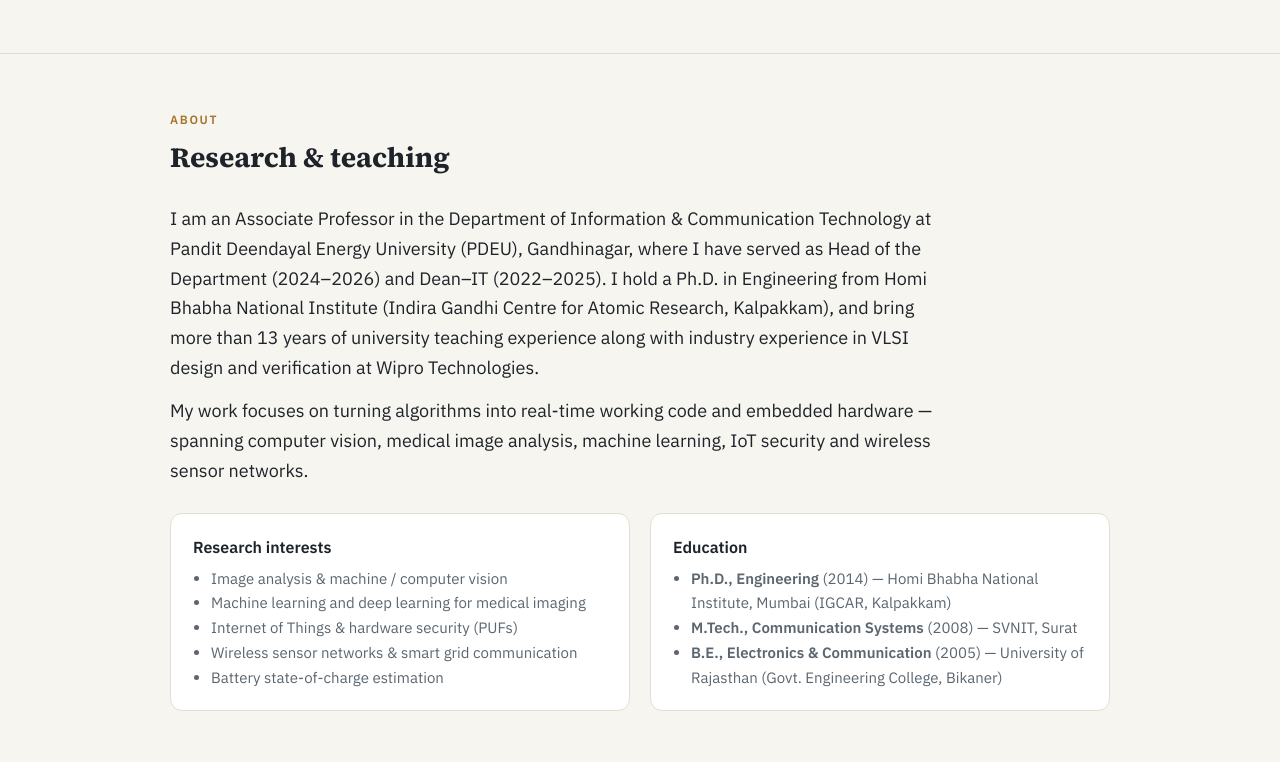
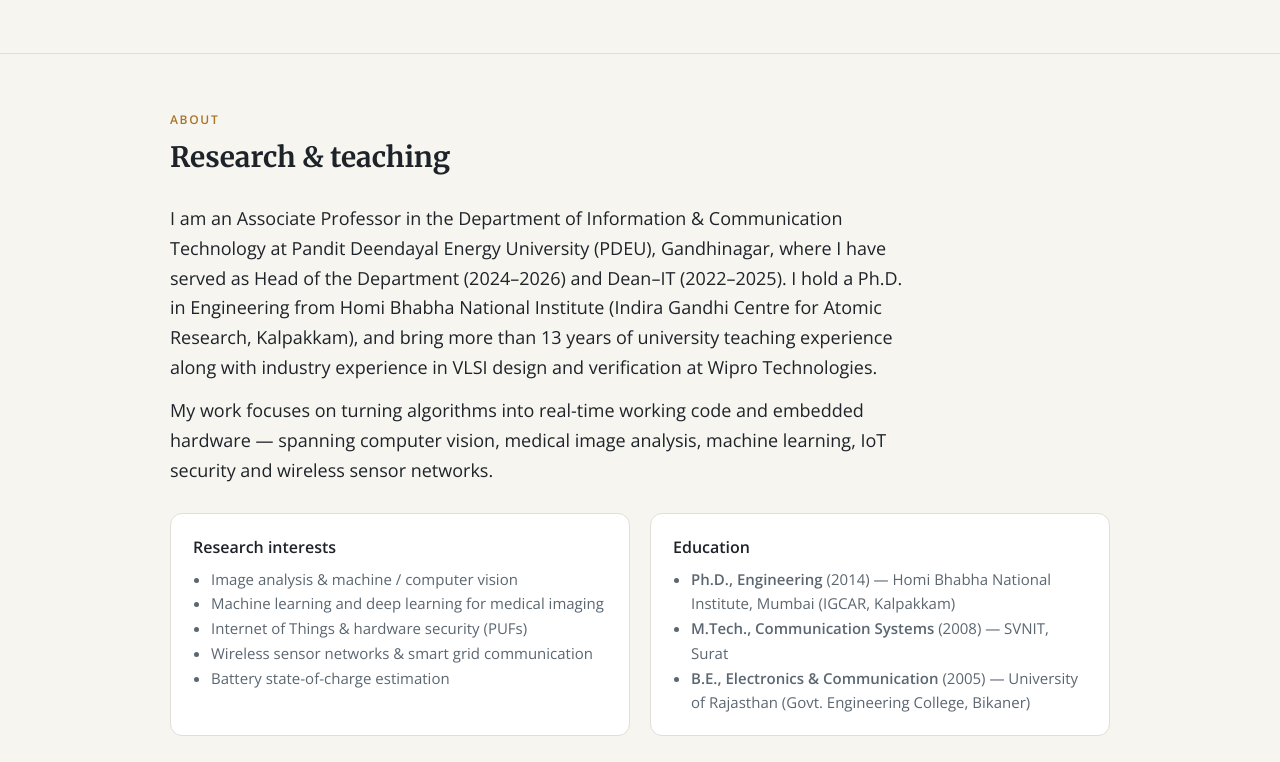
Before and after one commit to learn4creation/learn4creation.github.io, a plain HTML site: page index.html in a window 1280 px wide. Shown: the part 502-1264 px from the top of the page. Drawn offline with nearby package versions, Linux system fonts and the light colour scheme.

Commit message:
Update index.html

```diff
--- a/index.html
+++ b/index.html
@@ -7,12 +7,12 @@
 <meta name="description" content="Dr. Paawan Sharma — Associate Professor, Department of ICT, Pandit Deendayal Energy University. Computer vision, image analysis, machine learning and IoT.">
 <link rel="preconnect" href="https://fonts.googleapis.com">
 <link rel="preconnect" href="https://fonts.gstatic.com" crossorigin>
-<link href="https://fonts.googleapis.com/css2?family=Source+Serif+4:opsz,wght@8..60,400;8..60,600;8..60,700&family=IBM+Plex+Sans:wght@400;500;600&display=swap" rel="stylesheet">
+<link href="https://fonts.googleapis.com/css2?family=Merriweather:wght@400;700&family=Open+Sans:wght@400;500;600&display=swap" rel="stylesheet">
 <style>
 :root{
   --bg:#f7f5f0; --surface:#ffffff; --ink:#1d2329; --muted:#5b6670; --line:#e3ded3;
   --accent:#0f5e63; --accent-soft:#e2efee; --gold:#a8742a; --on-accent:#ffffff;
-  --serif:"Source Serif 4", Georgia, serif; --sans:"IBM Plex Sans", system-ui, sans-serif;
+  --serif:"Merriweather", Georgia, serif; --sans:"Open Sans", system-ui, sans-serif;
 }
 @media (prefers-color-scheme: dark){
   :root{ --bg:#14181b; --surface:#1b2024; --ink:#e7e9ea; --muted:#9aa5ad; --line:#2c343a;
```
